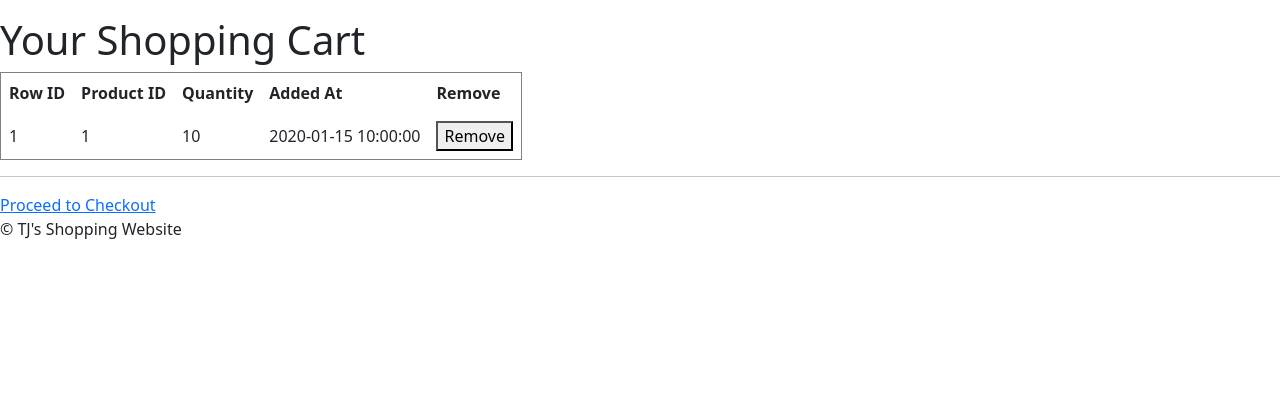
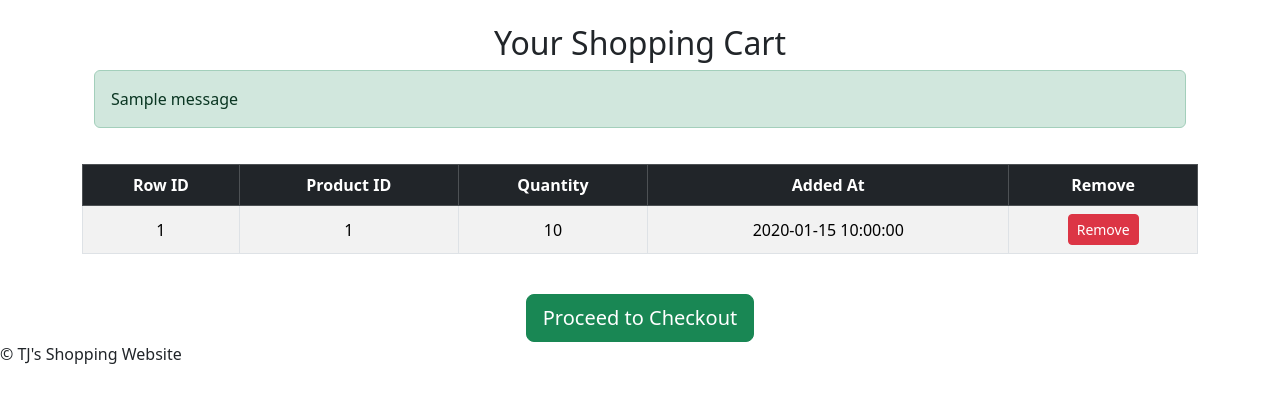
Before and after one commit to noobyanjunhao/database-projects, a Flask app: template flaskr/templates/cart/cart_html.html in a window 1280 px wide. Shown: the part 176-579 px from the top of the page. Run offline with Flask 3, Linux system fonts and the light colour scheme; the template is opened without the code that fills it: most values are stand-ins (such as "Sample title", 1, 10 or a date in 2020); one stand-in notice (Sample message) is shown.

Commit message:
cart check empty

```diff
--- a/flaskr/templates/cart/cart_html.html
+++ b/flaskr/templates/cart/cart_html.html
@@ -1,10 +1,29 @@
 {% extends "base.html" %}
+
+{% block title %}Shopping Cart{% endblock %}
+
 {% block content %}
-  <h1>Your Shopping Cart</h1>
+<div class="container mt-4">
+    <h2 class="text-center">Your Shopping Cart</h2>
 
-  <!-- If there are items, display them in a table -->
+    <!-- 显示 Flash 消息（例如：购物车为空时的警告） -->
+    {% with messages = get_flashed_messages(with_categories=true) %}
+      {% if messages %}
+        <div class="container">
+          {% for category, message in messages %}
+            <div class="alert alert-{{ category }}" role="alert">
+              {{ message }}
+            </div>
+          {% endfor %}
+        </div>
+      {% endif %}
+    {% endwith %}
+
+    <!-- 购物车表格 -->
     {% if items %}
-    <table border="1" cellpadding="8" cellspacing="0">
+    <div class="table-responsive">
+        <table class="table table-striped table-bordered">
+            <thead class="table-dark">
                 <tr>
                     <th>Row ID</th>
                     <th>Product ID</th>
@@ -12,6 +31,8 @@
                     <th>Added At</th>
                     <th>Remove</th>
                 </tr>
+            </thead>
+            <tbody>
                 {% for item in items %}
                 <tr>
                     <td>{{ item.id }}</td>
@@ -22,18 +43,23 @@
                         <!-- Remove form: posts to /cart/remove/ by ID -->
                         <form action="{{ url_for('cart.remove_from_cart') }}" method="POST" style="display:inline;">
                             <input type="hidden" name="row_id" value="{{ item.id }}">
-              <button type="submit">Remove</button>
+                            <button type="submit" class="btn btn-sm btn-danger">Remove</button>
                         </form>
                     </td>
                 </tr>
                 {% endfor %}
+            </tbody>
         </table>
+    </div>
+
+    <!-- Checkout 按钮 -->
+    <div class="text-center mt-4">
+        <a href="{{ url_for('cart.checkout') }}" class="btn btn-success btn-lg">Proceed to Checkout</a>
+    </div>
+
     {% else %}
-    <p>Your cart is empty.</p>
+    <!-- 购物车为空时显示 -->
+    <p class="text-muted text-center">Your cart is empty.</p>
     {% endif %}
-  <hr>
-
-  <!-- Link or button to proceed to checkout -->
-  <a href="{{ url_for('cart.checkout') }}">Proceed to Checkout</a>
-
+</div>
 {% endblock %}
```
Also changed, not shown: flaskr/cart.py (+9 -0 lines). Lines whose indentation alone changed are shown as unchanged.
